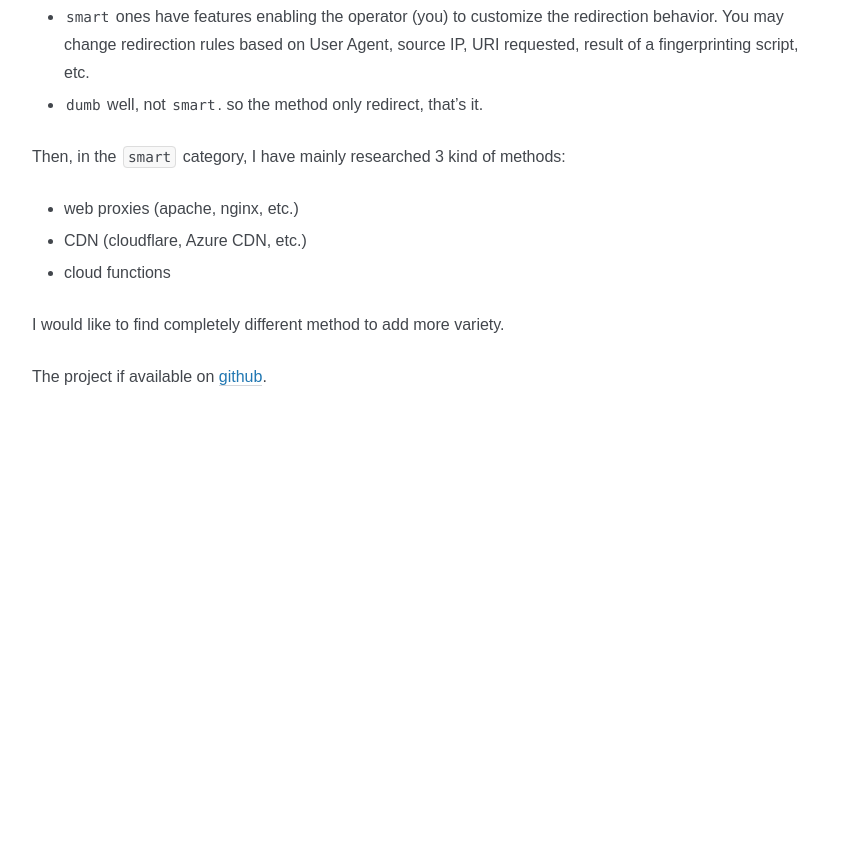
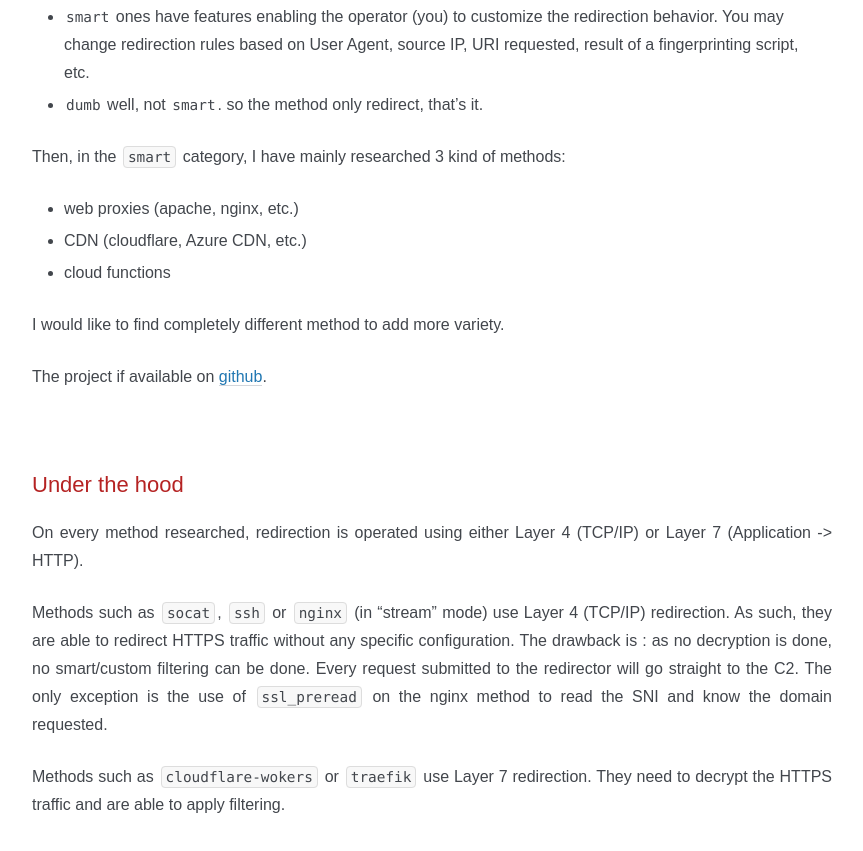
Before and after one commit to upils/upils.github.io, a plain HTML site: page 2020/04/redirector-library/index.html in a window 1280 px wide. Shown: the part 1209-2060 px from the top of the page, without its empty margins (208-1071 px from the left). Before the commit the page ends 1720 px from the top, so only its background shows below. Drawn offline with Linux system fonts and the light colour scheme.

Commit message:
rebuilding site mar.  7 avr. 2020 14:49:28

```diff
--- a/2020/04/redirector-library/index.html
+++ b/2020/04/redirector-library/index.html
@@ -107,6 +107,10 @@ My goal is to document and automate the deployment of various methods to redirec
 </ul>
 <p>I would like to find completely different method to add more variety.</p>
 <p>The project if available on <a href="https://github.com/upils/redirect-lib">github</a>.</p>
+<h2 id="under-the-hood">Under the hood</h2>
+<p>On every method researched, redirection is operated using either Layer 4 (TCP/IP) or Layer 7 (Application -&gt; HTTP).</p>
+<p>Methods such as <code>socat</code>, <code>ssh</code> or <code>nginx</code> (in &ldquo;stream&rdquo; mode) use Layer 4 (TCP/IP) redirection. As such, they are able to redirect HTTPS traffic without any specific configuration. The drawback is : as no decryption is done, no smart/custom filtering can be done. Every request submitted to the redirector will go straight to the C2. The only exception is the use of <code>ssl_preread</code> on the nginx method to read the SNI and know the domain requested.</p>
+<p>Methods such as <code>cloudflare-wokers</code> or <code>traefik</code> use Layer 7 redirection. They need to decrypt the HTTPS traffic and are able to apply filtering.</p>
 
 
     </div>
```
